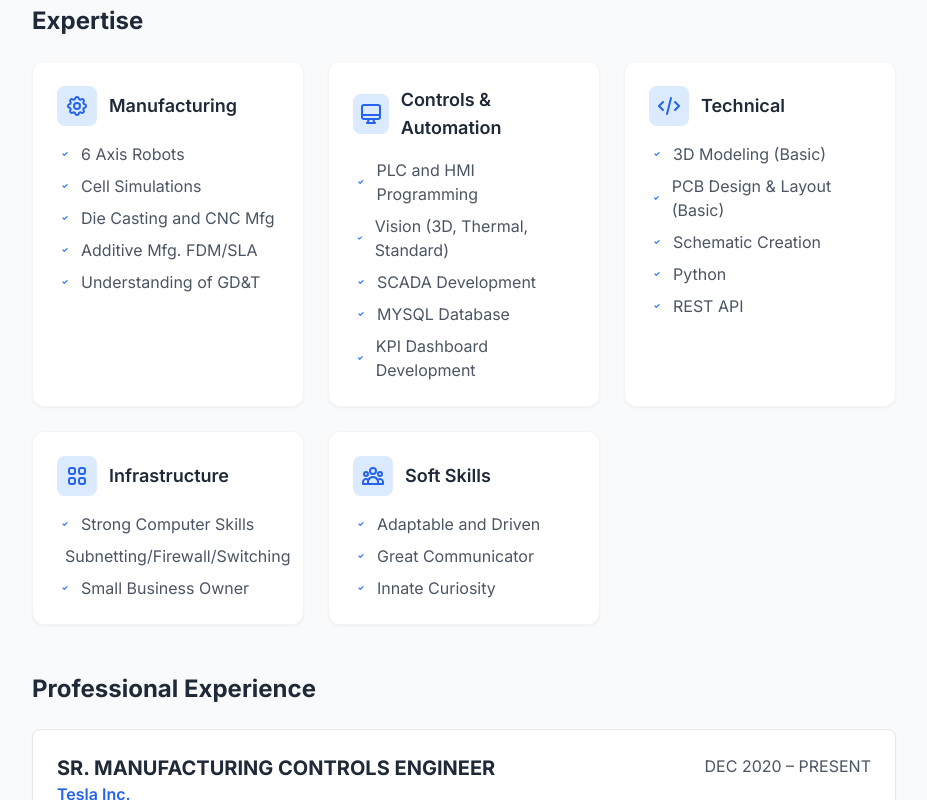
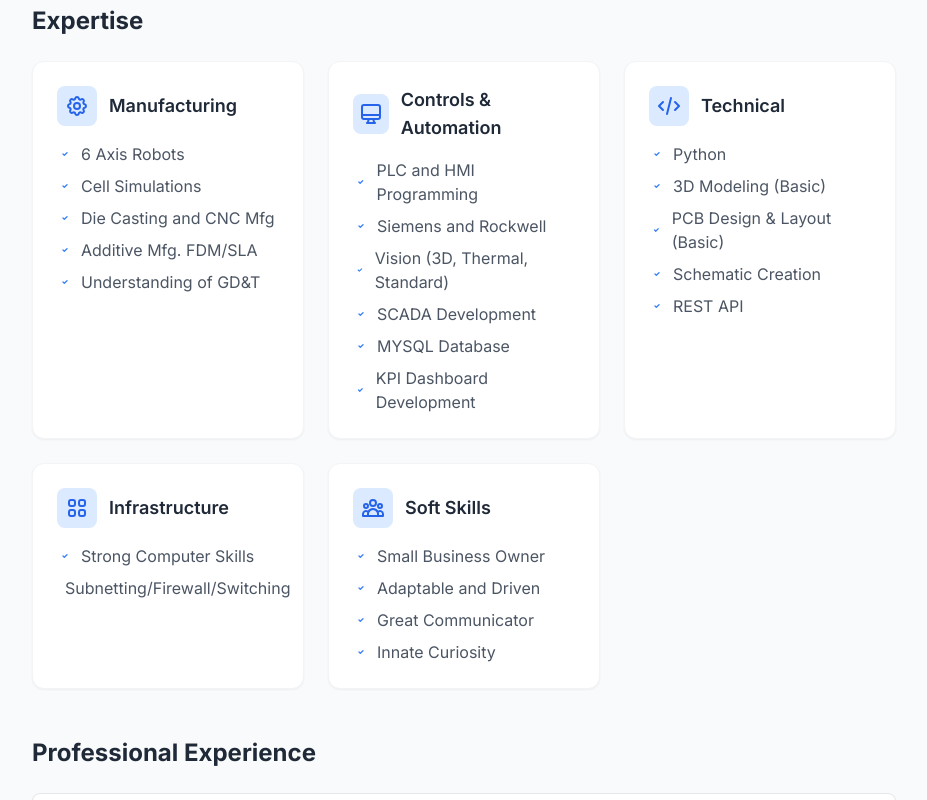
Before and after one commit to CodeHedge/PersonalResumeWebsite, a Next.js app: page / in a window 1280 px wide. Shown: the part 704-1504 px from the top of the page, without its empty margins (176-1103 px from the left). Built offline with nearby package versions, Linux system fonts and the light colour scheme.

Commit message:
Skills Update

```diff
--- a/src/components/Skills.tsx
+++ b/src/components/Skills.tsx
@@ -27,6 +27,7 @@ const skillCategories: SkillCategory[] = [
     name: 'Controls & Automation',
     skills: [
       'PLC and HMI Programming',
+      'Siemens and Rockwell',
       'Vision (3D, Thermal, Standard)',
       'SCADA Development',
       'MYSQL Database',
@@ -41,10 +42,10 @@ const skillCategories: SkillCategory[] = [
   {
     name: 'Technical',
     skills: [
+      'Python',
       '3D Modeling (Basic)',
       'PCB Design & Layout (Basic)',
       'Schematic Creation',
-      'Python',
       'REST API',
     ],
     icon: (
@@ -58,7 +59,6 @@ const skillCategories: SkillCategory[] = [
     skills: [
       'Strong Computer Skills',
       'Subnetting/Firewall/Switching',
-      'Small Business Owner',
     ],
     icon: (
       <svg className="w-6 h-6" fill="none" stroke="currentColor" viewBox="0 0 24 24">
@@ -69,6 +69,7 @@ const skillCategories: SkillCategory[] = [
   {
     name: 'Soft Skills',
     skills: [
+      'Small Business Owner',
       'Adaptable and Driven',
       'Great Communicator',
       'Innate Curiosity',
```
